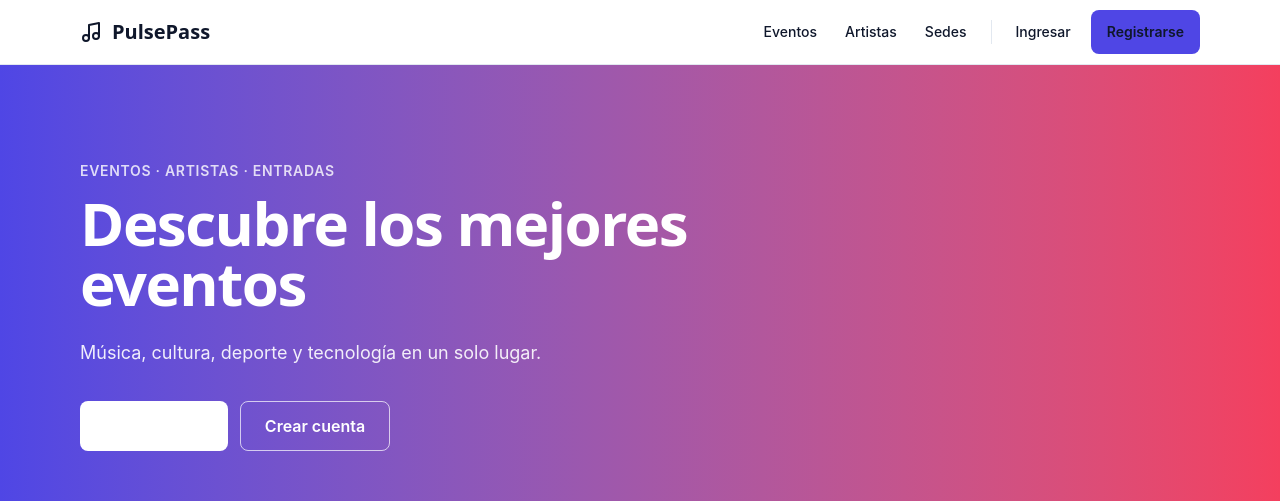
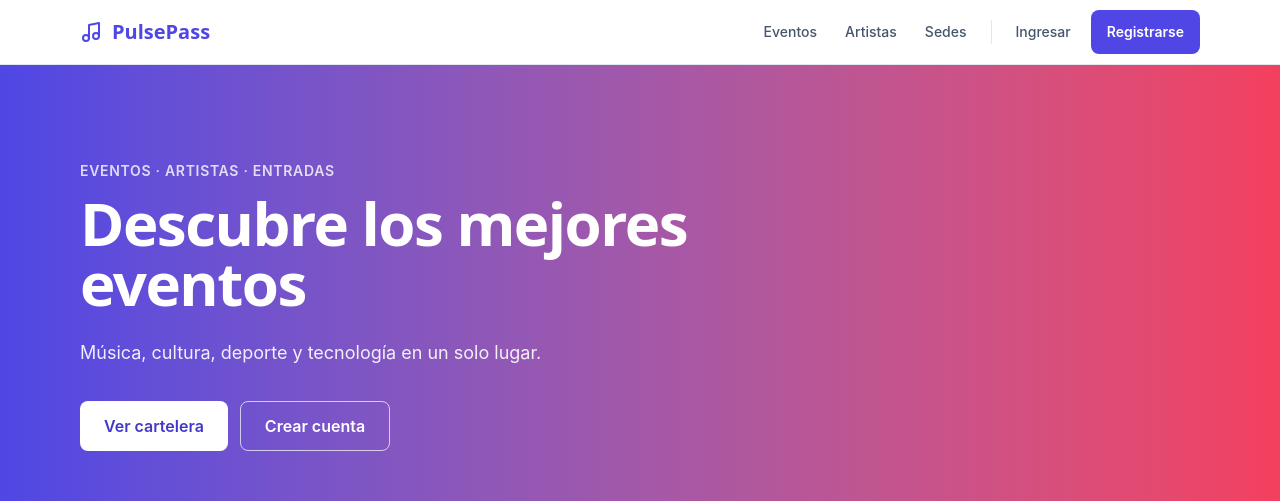
Before and after one commit to Jorgeluisgar18/pulsepass-web, a React (Vite) app: page / in a window 1280 px wide. Shown: the top 501 px of the page. Built offline with nearby package versions, Linux system fonts and the light colour scheme; no server answers.

Commit message:
Corrige contraste del CTA publico

```diff
--- a/src/index.css
+++ b/src/index.css
@@ -44,7 +44,3 @@ select,
 textarea {
   font: inherit;
 }
-
-a {
-  color: inherit;
-}
```
